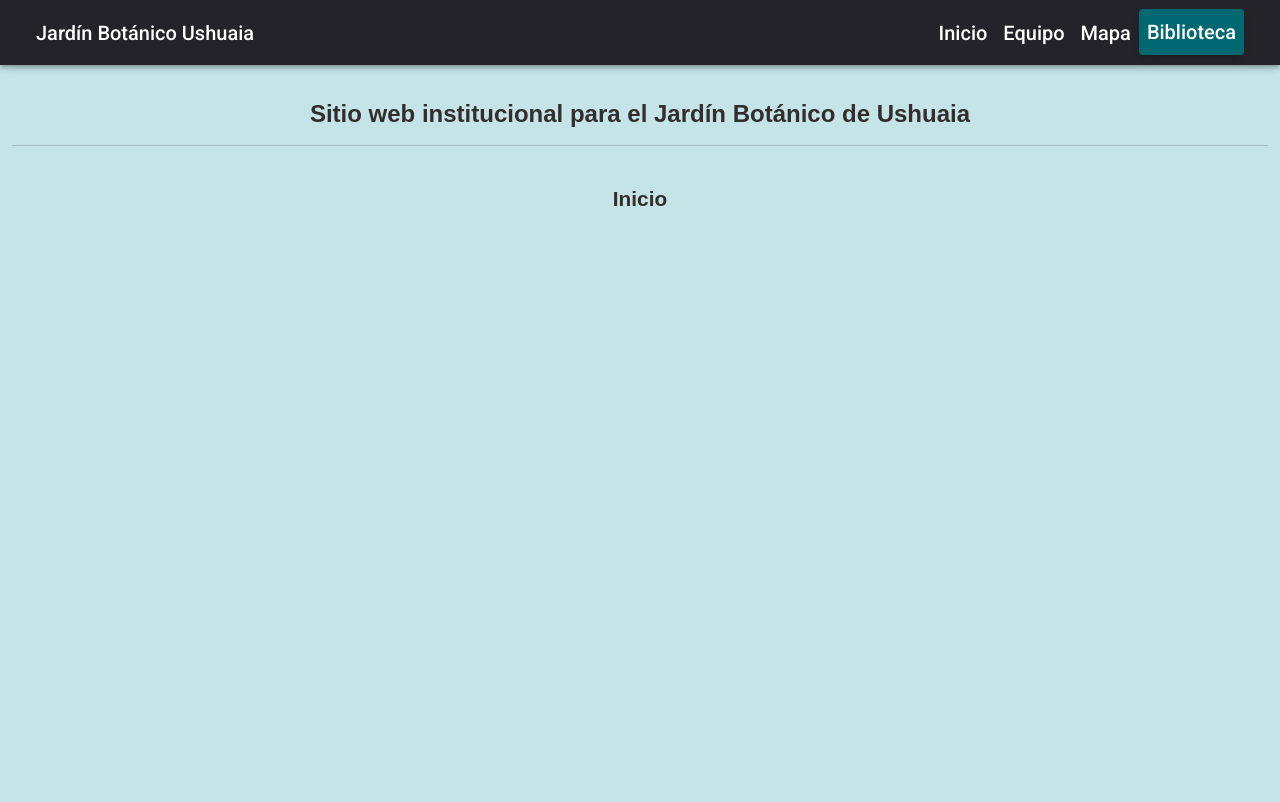
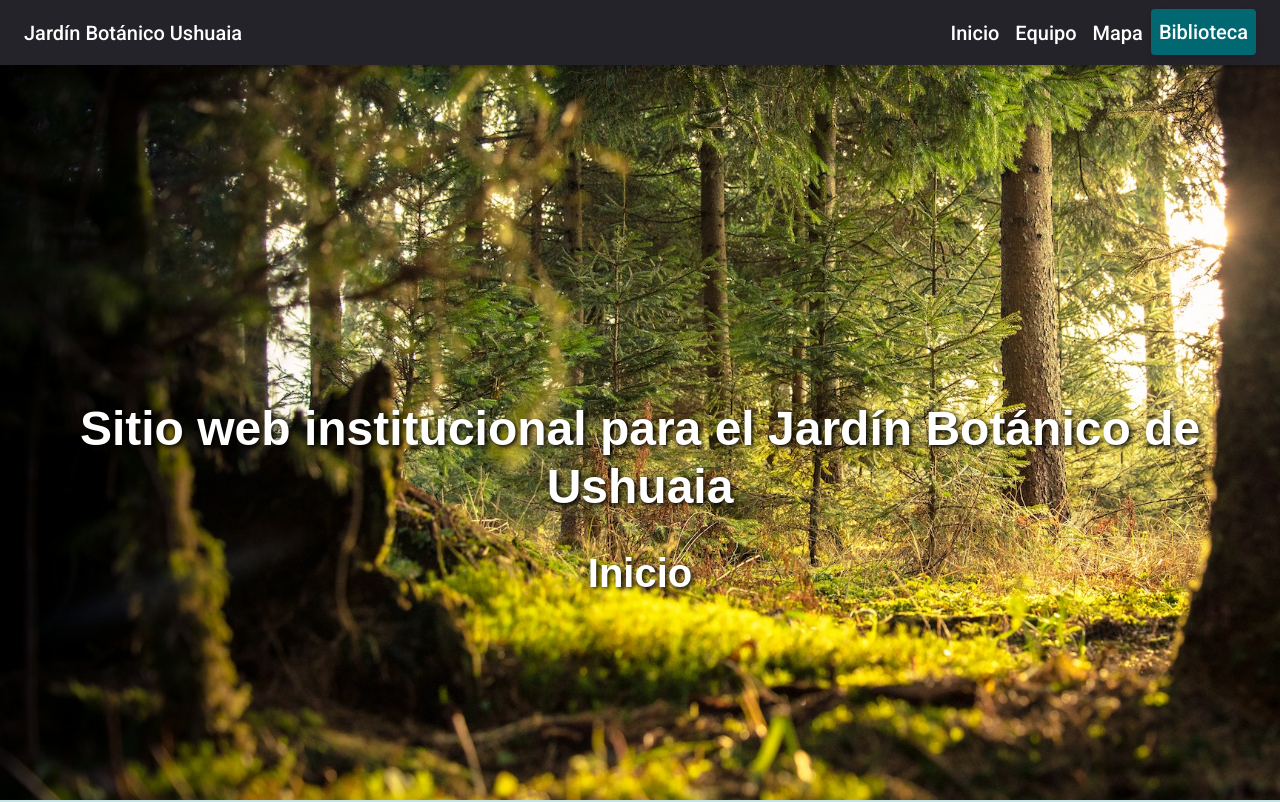
Before and after one commit to lautarobarba/jardinbu-landingpage, a website: page landingpage/public/index.html in a window 1280 px wide. Shown: the top 802 px of the page. Drawn offline with Linux system fonts and the light colour scheme.

Commit message:
Se agrego foto en el inicio

```diff
--- a/landingpage/public/assets/css/styles.css
+++ b/landingpage/public/assets/css/styles.css
@@ -37,9 +37,10 @@ body {
   min-height: 54px;
 }
 
-/* #home-section {
-  background-color: var(--dark);
-} */
+#home-section {
+	background-image: url(/assets/images/forest.jpg);
+  background-size: cover;
+}
 
 /* #about-section {
   background-color: #0000ff50;
--- a/landingpage/public/index.html
+++ b/landingpage/public/index.html
@@ -48,8 +48,6 @@
   <body>
     <!-- Navbar -->
     <nav class="navbar fixed-top navbar-expand-md">
-      <!-- Container wrapper -->
-      <div class="container-fluid">
       <!-- Navbar brand -->
       <a class="navbar-brand text-white" href="#">Jardín Botánico Ushuaia</a>
 
@@ -93,17 +91,18 @@
           </li>
         </ul>
       </div>
-      </div>
     </nav>
 
     <!-- Main Content -->
-    <div id="content" class="container-fluid">
+    <div id="content">
       <section class="vh-100 text-center" id="home-section">
         <div class="navbar-spacer"></div>
-        <h1 class="text-dark">Sitio web institucional para el Jardín Botánico de Ushuaia</h1>
-        <hr />
+        <div class="navbar-spacer"></div>
+        <div class="navbar-spacer"></div>
+        <div class="navbar-spacer"></div>
+        <h1 class="text-white" style="text-shadow: 2px 2px 5px black; font-size: 3rem;">Sitio web institucional para el Jardín Botánico de Ushuaia</h1>
         <br />
-        <h2 class="text-dark">Inicio</h2>
+        <h2 class="text-white" style="text-shadow: 2px 2px 5px black; font-size: 2.5rem;">Inicio</h2>
       </section>
       <hr>
       <section class="vh-100 text-center" id="about-section">
```
Also changed, not shown: landingpage/public/assets/images/forest.jpg (added). Lines whose indentation alone changed are shown as unchanged.
